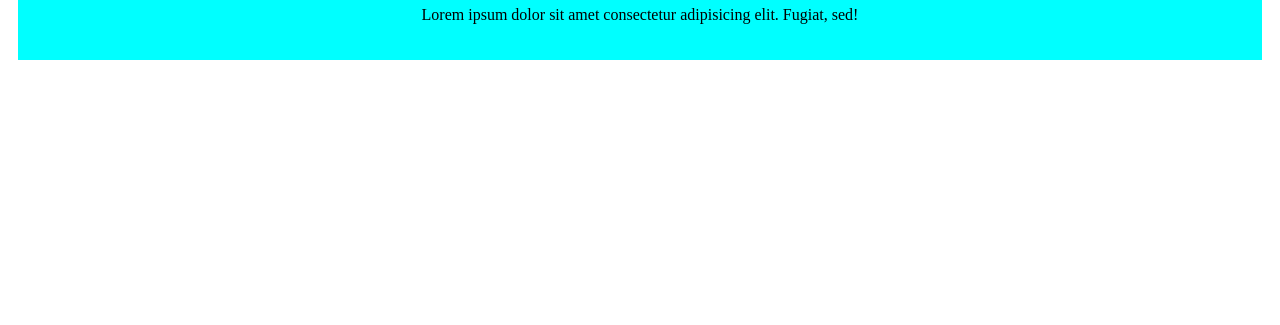
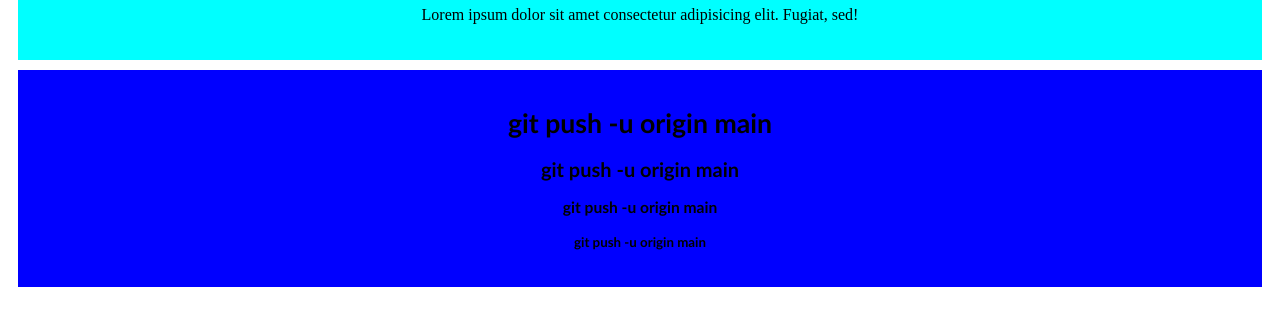
Before and after one commit to prodesignmax18/David-Github-project-2, a plain HTML site: page David-Github-project-2.html in a window 1280 px wide. Shown: the part 293-618 px from the top of the page. Drawn offline with Linux system fonts and the light colour scheme.

Commit message:
first committ222t

```diff
--- a/David-Github-project-2.html
+++ b/David-Github-project-2.html
@@ -15,5 +15,11 @@
         <h1>git push -u origin main</h1>
         <p>Lorem ipsum dolor sit amet consectetur adipisicing elit. Fugiat, sed!</p>
     </div>
+    <div class="divs">
+        <h1>git push -u origin main</h1>
+        <h2>git push -u origin main</h2>
+        <h3>git push -u origin main</h3>
+        <h4>git push -u origin main</h4>
+    </div>
 </body>
 </html>
--- a/style.css
+++ b/style.css
@@ -4,3 +4,8 @@ div{
     padding: 20px;
     text-align: center;
 }
+.divs{
+    background-color: blue;
+    font-family: 'Gill Sans', 'Gill Sans MT', Calibri, 'Trebuchet MS', sans-serif;
+    font-size: smaller;
+}
```
